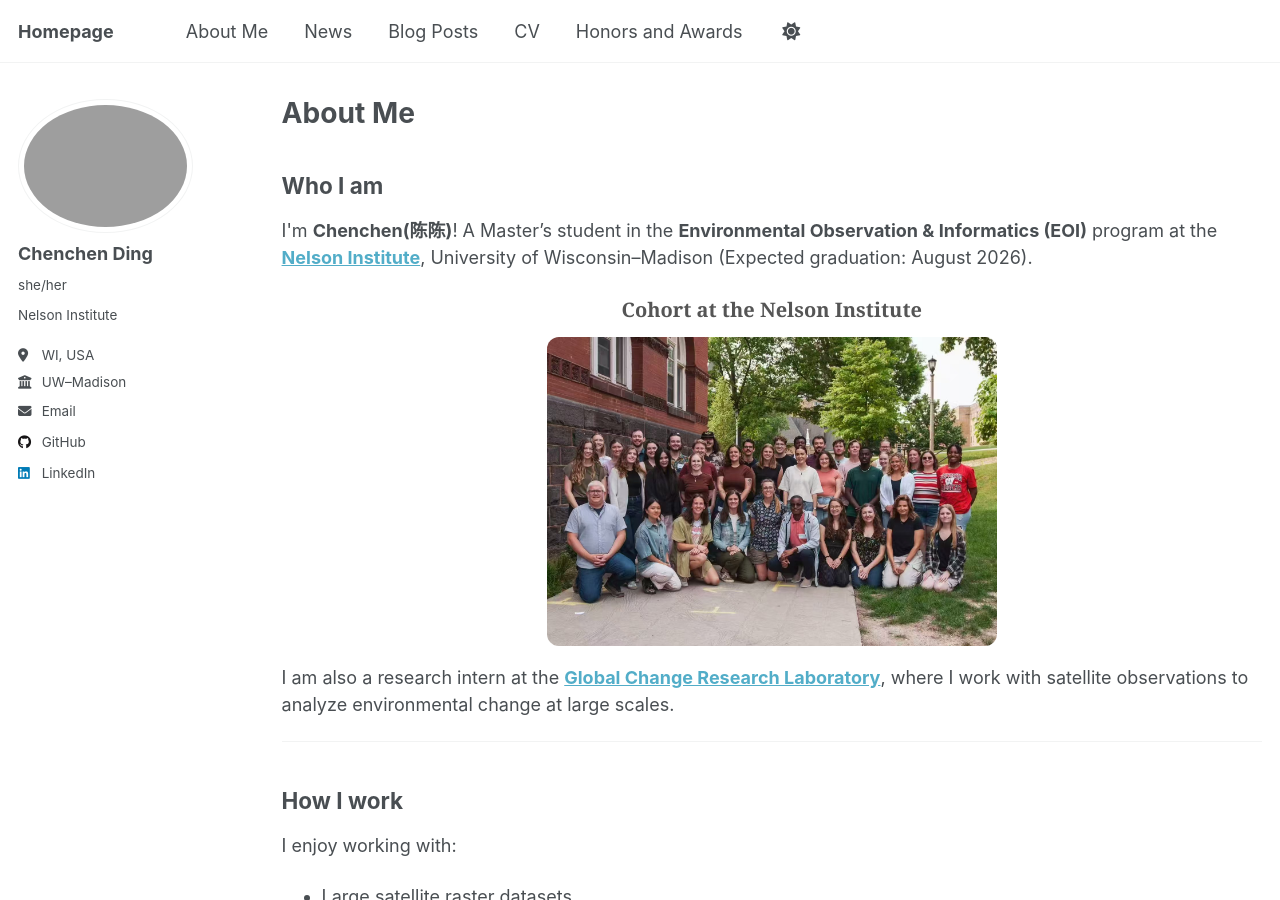
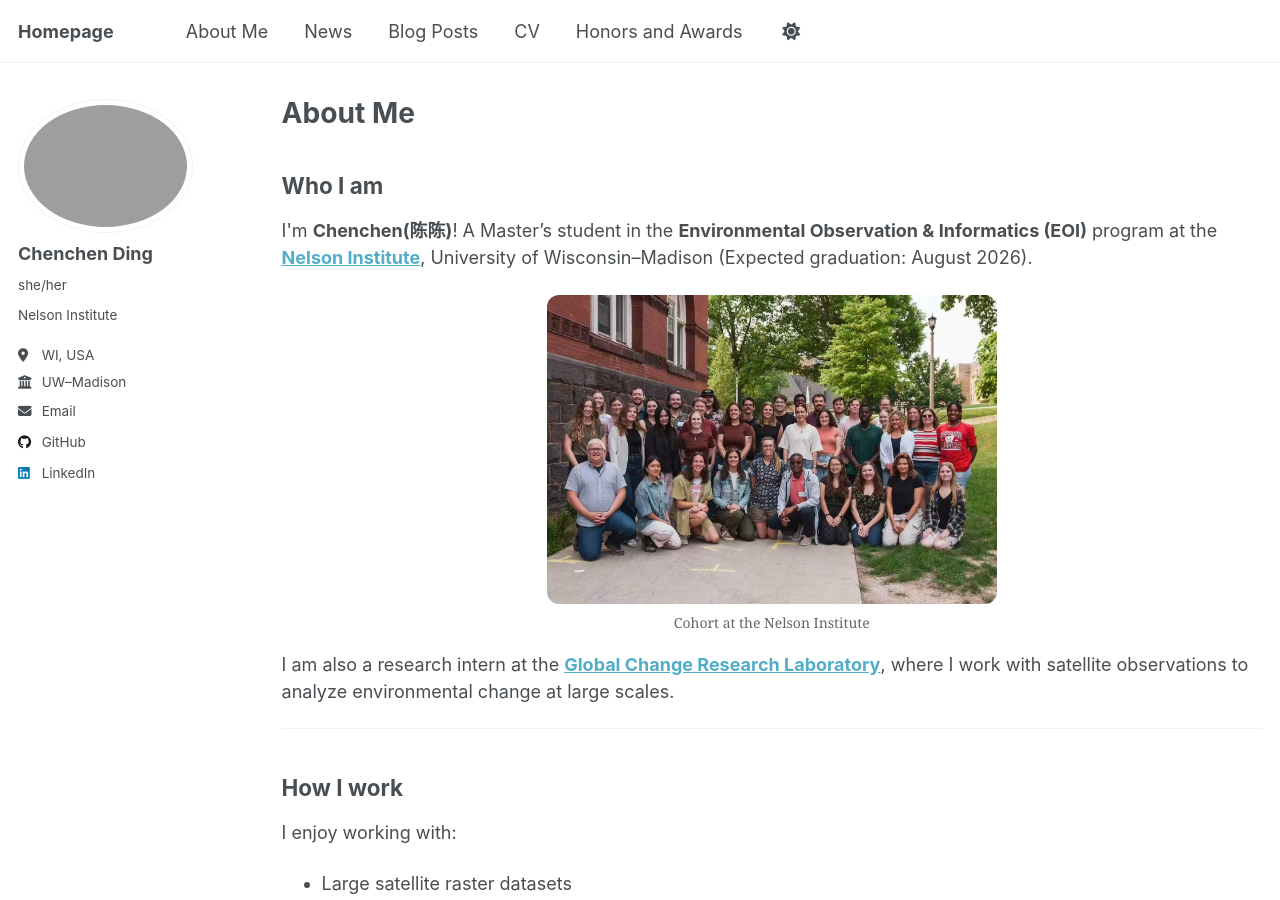
Before and after one commit to DCC0329/ChenchenDing.github.io, a Jekyll site: the page built from _pages/about1.html, in a window 1280 px wide and 900 px high. Built offline with Jekyll 4.4.1, drawn with Linux system fonts in a browser that asks for light colours; a script that is not in the unit is left out.

Commit message:
Update about1.html

```diff
--- a/_pages/about1.html
+++ b/_pages/about1.html
@@ -13,14 +13,15 @@ at the <a href="https://nelson.wisc.edu"><strong>Nelson Institute</strong></a>,
 University of Wisconsin–Madison (Expected graduation: August 2026).
 </p>
 <figure style="text-align: center; margin: 0 auto; display: block;">
-  <figcaption style="font-size: 20px; font-weight: 600; color: #555; margin-bottom: 12px;">
-    Cohort at the Nelson Institute
-  </figcaption>
-
   <img src="{{ site.baseurl }}/images/eoiec.jpg"
        alt="EOI cohort at the Nelson Institute"
        style="max-width: 100%; width: 450px; border-radius: 12px; margin: 0;">
+
+  <figcaption style="font-size: 14px; color: #666; margin-top: 8px;">
+    Cohort at the Nelson Institute
+  </figcaption>
 </figure>
+
 
 
 <p>
@@ -84,12 +85,12 @@ Outside of research, I enjoy exploring new parks and trails. I’m also a member
 where I spend a lot of time on Lake Mendota learning new skills and enjoying time on the water.
 </p>
 
-<div style="text-align: center;">
+<div style="text-align: center; margin: 0; padding: 0;">
   <img src="{{ site.baseurl }}/images/sail1.jpg"
        alt="Sailing on Lake Mendota"
-       style="width: 45%; max-width: 350px;  margin: 8px; display: inline-block;">
+       style="width: 45%; max-width: 350px; margin: 4px; display: inline-block;">
 
   <img src="{{ site.baseurl }}/images/sail2.jpg"
        alt="Hoofer Sailing Club"
-       style="width: 45%; max-width: 350px; margin: 8px; display: inline-block;">
+       style="width: 45%; max-width: 350px; margin: 4px; display: inline-block;">
 </div>
```
